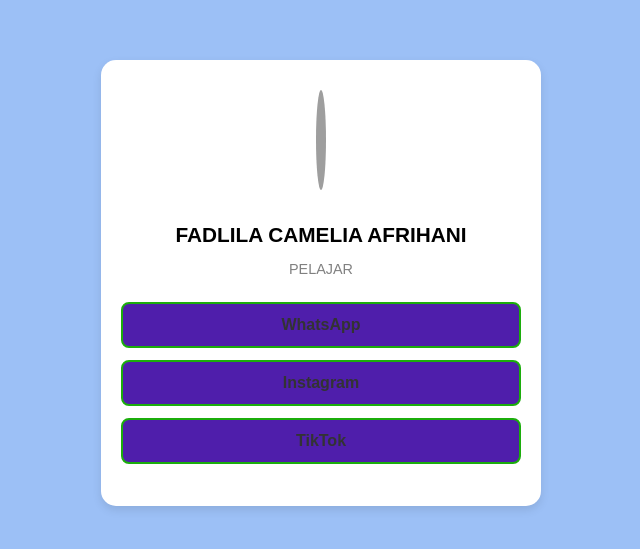
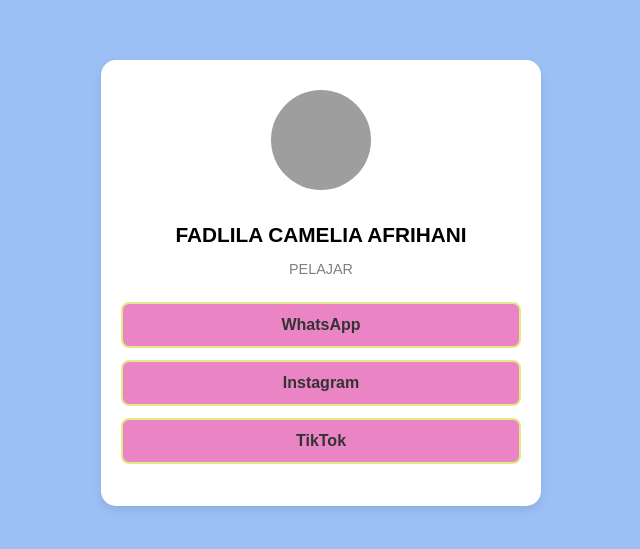
Before and after one commit to fcdi8946-pixel/13_FADLILA_WEB_SMT1, a plain HTML site: page index.html in a window 1280 px wide. Shown: the part 117-666 px from the top of the page, without its empty margins (319-959 px from the left). Drawn offline with Linux system fonts and the light colour scheme; grey boxes are pictures that could not be loaded.

Commit message:
up
ganti bg

```diff
--- a/index.html
+++ b/index.html
@@ -30,7 +30,7 @@
 
 
         .card img {
-            width: 10px;
+            width: 100px;
             height: 100px;
             border-radius: 50%;
             object-fit: cover;
@@ -52,12 +52,12 @@
 
         .btn {
             display: block;
-            background: #4f1eab;
+            background: #ea84c4;
             color: #333;
             padding: 12px;
             margin-bottom: 12px;
             border-radius: 8px;
-            border: 2px solid #1cad0c;
+            border: 2px solid #e0ea88;
             font-weight: bold;
             transition: 0.3s;
             text-decoration: none;
@@ -66,8 +66,8 @@
 
         .btn:hover {
             background: #c7bebe;
-            color: rgb(223, 19, 19);
-           border-color: darkmagenta;
+            color: rgb(196, 200, 243);
+           border-color: rgb(51, 51, 55);
         }
     </style>
 </head>
```
